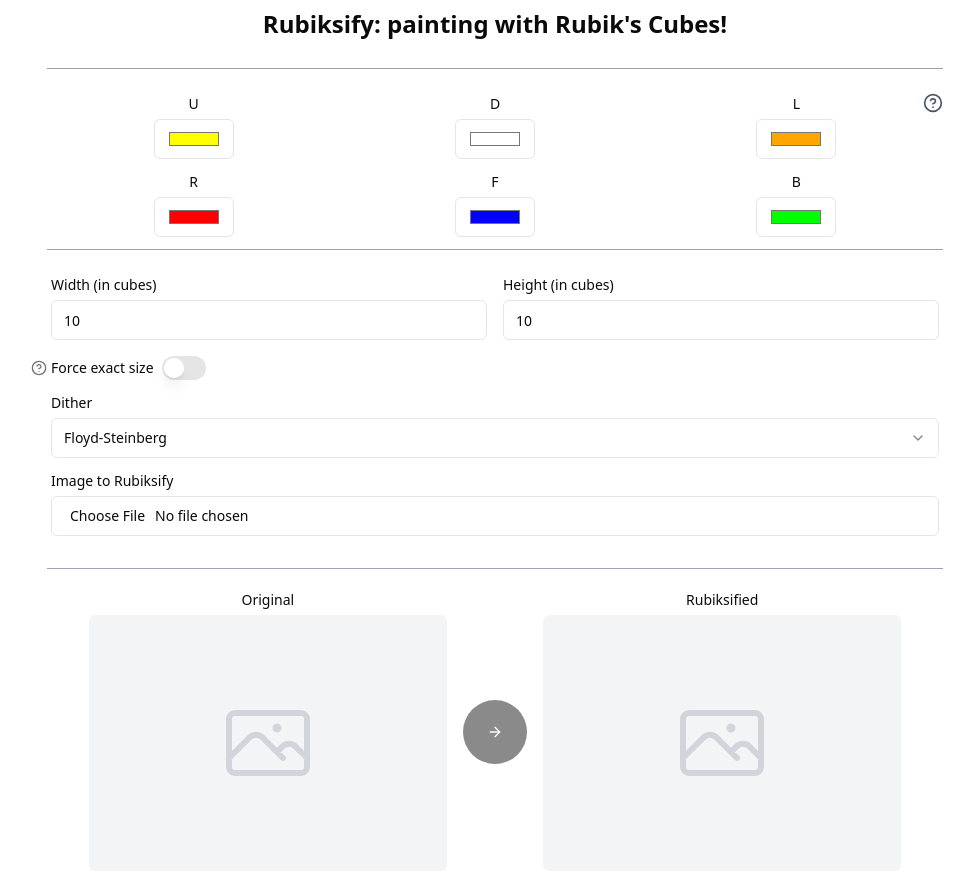
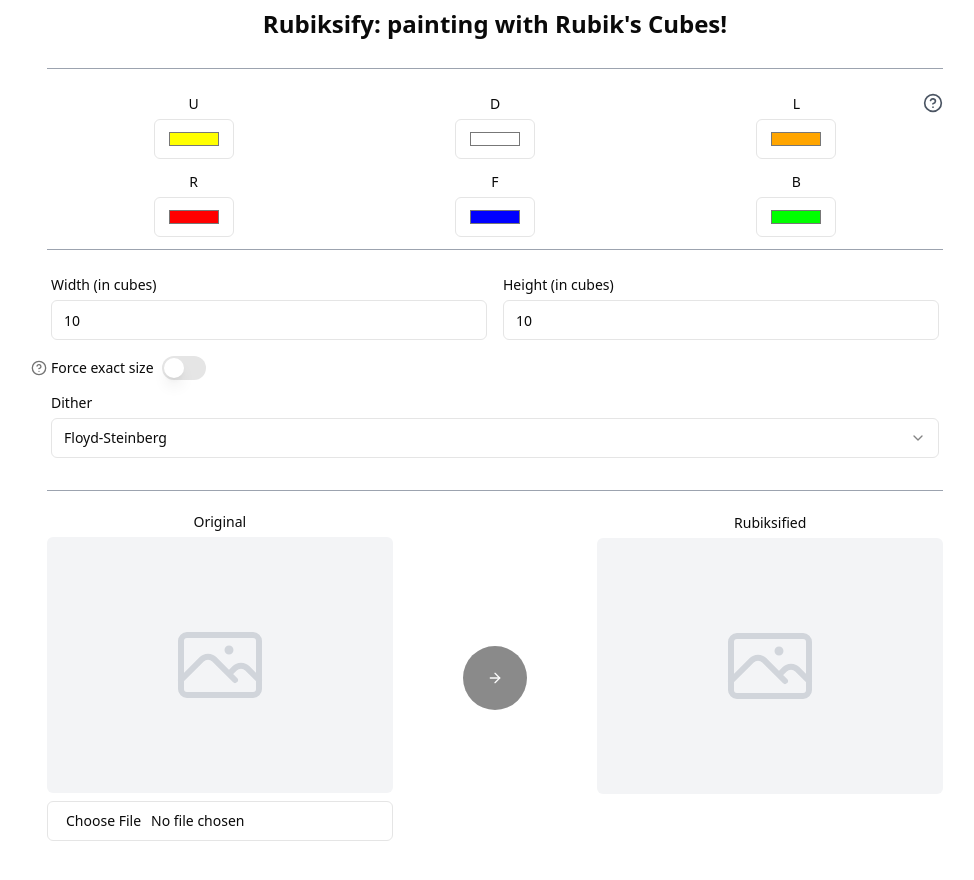
Before and after one commit to motiwalam/Rubiksify, a Next.js app: page / in a window 1280 px wide. Shown: the top 880 px of the page, without its empty margins (145-1119 px from the left). After the commit the page ends 857 px from the top, so only its background shows below. Built offline with nearby package versions, Linux system fonts and the light colour scheme.

Commit message:
move image input to be right under original image div

```diff
--- a/src/app/page.tsx
+++ b/src/app/page.tsx
@@ -314,22 +314,11 @@ function PageContent({ searchParams }: { searchParams: URLSearchParams }) {
               </SelectContent>
             </Select>
           </div>
-          <div className="flex flex-col gap-2 w-full">
-            <Label htmlFor="fileUpload">Image to Rubiksify</Label>
-            <Input
-              id="fileUpload"
-              type="file"
-              accept="image/*"
-              onChange={handleImageUpload}
-              className="w-full"
-            />
-          </div>
         </div>
         <hr className="w-full border-t border-gray-400 mt-1" />
 
-        <div className="rounded-lg  w-full">
-          <div className="flex flex-col md:flex-row items-center justify-center gap-4 w-full">
-            <div className="flex flex-col items-center gap-2 w-full md:w-2/5">
+        <div className="grid grid-cols-1 md:grid-cols-[2fr,1fr,2fr] gap-4 items-center w-full">
+          <div className="flex flex-col items-center gap-2 w-full">
             <Label>Original</Label>
             <div className="w-full h-64 rounded-md overflow-hidden">
               {originalImage ? (
@@ -344,8 +333,18 @@ function PageContent({ searchParams }: { searchParams: URLSearchParams }) {
                 </div>
               )}
             </div>
+            <div className="flex flex-col gap-2 w-full">
+              <Input
+                id="fileUpload"
+                type="file"
+                accept="image/*"
+                onChange={handleImageUpload}
+                className="w-full"
+              />
+            </div>
           </div>
 
+          <div className="flex justify-center items-center">
             <Button
               onClick={processImage}
               disabled={!originalImage}
@@ -356,8 +355,9 @@ function PageContent({ searchParams }: { searchParams: URLSearchParams }) {
             >
               <ArrowRight className="w-8 h-8" />
             </Button>
+          </div>
 
-            <div className="flex flex-col items-center gap-2 w-full md:w-2/5">
+          <div className="flex flex-col items-center gap-2 w-full">
             <Label>Rubiksified</Label>
             <div className="w-full h-64 rounded-md overflow-hidden">
               {processedImage ? (
@@ -372,7 +372,8 @@ function PageContent({ searchParams }: { searchParams: URLSearchParams }) {
                 </div>
               )}
             </div>
-            </div>
+            {/* Add this div to match the height of the file input */}
+            <div className="h-[38px]" /> {/* 38px is the default height of the input */}
           </div>
         </div>
         {processedImage && (
```
Lines whose indentation alone changed are shown as unchanged.
